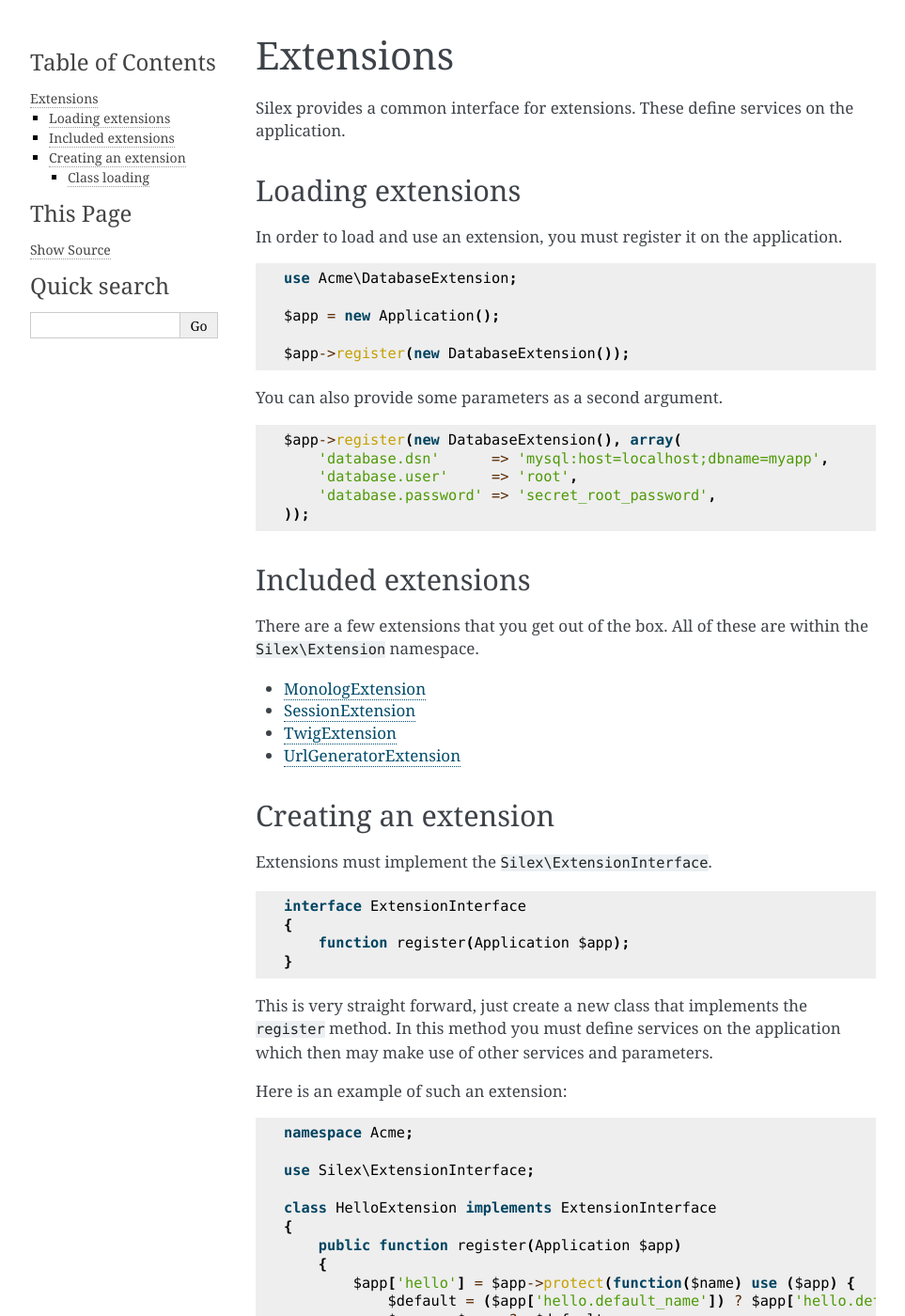
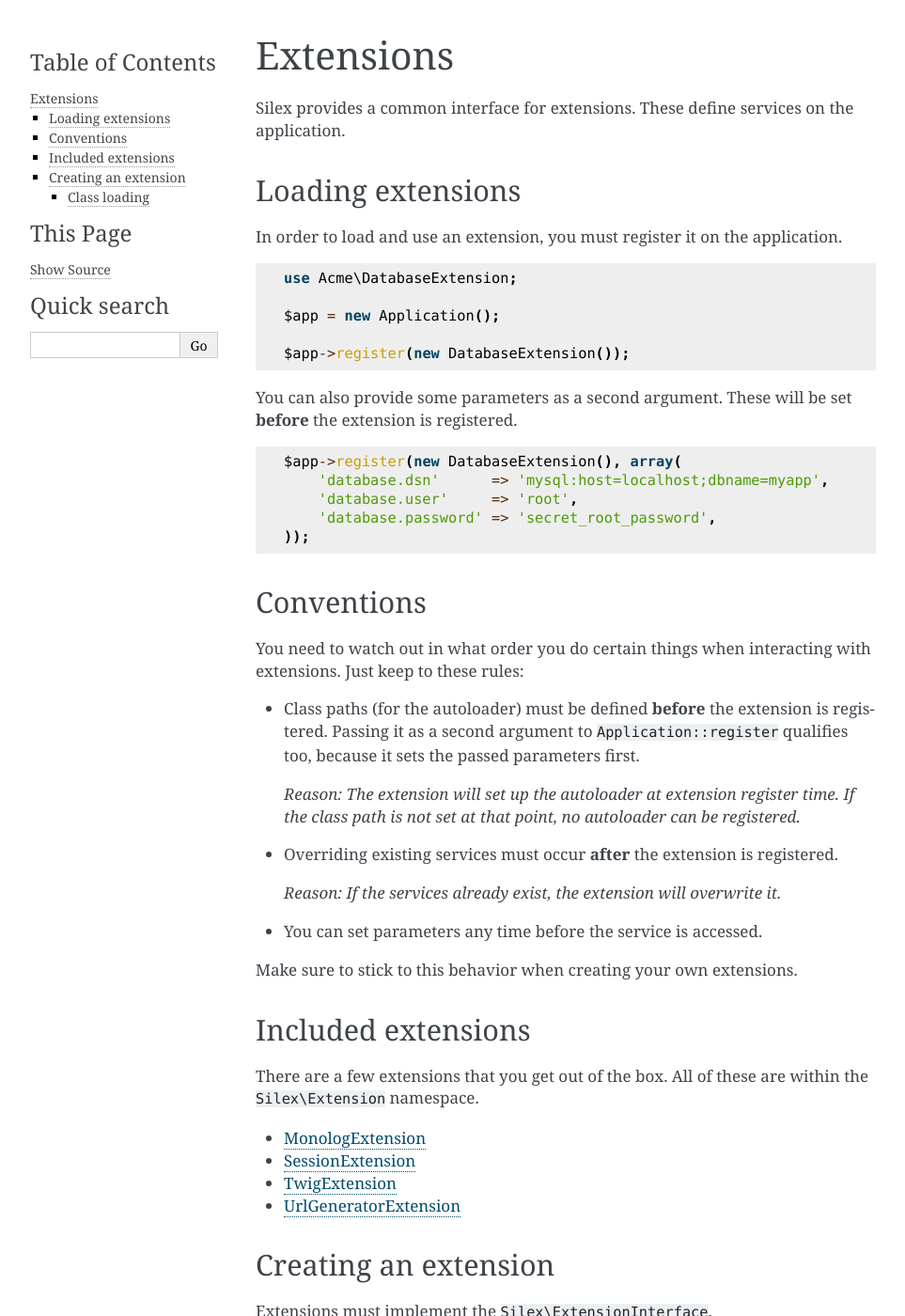
Before and after one commit to silexphp/Silex, a Sphinx documentation site: the page built from doc/extensions.rst, in a window 1280 px wide and 1400 px high. Shown: the whole window at 94% size, without its empty margins (148-1111 px from the left). Built offline with Sphinx 7.4.7, drawn with Linux system fonts in a browser that asks for light colours.

Commit message:
add some docs about extension conventions

```diff
--- a/doc/extensions.rst
+++ b/doc/extensions.rst
@@ -16,7 +16,8 @@ on the application. ::
 
     $app->register(new DatabaseExtension());
 
-You can also provide some parameters as a second argument.
+You can also provide some parameters as a second argument. These
+will be set **before** the extension is registered.
 
 ::
 
@@ -25,6 +26,33 @@ You can also provide some parameters as a second argument.
         'database.user'     => 'root',
         'database.password' => 'secret_root_password',
     ));
+
+Conventions
+-----------
+
+You need to watch out in what order you do certain things when
+interacting with extensions. Just keep to these rules:
+
+* Class paths (for the autoloader) must be defined **before**
+  the extension is registered. Passing it as a second argument
+  to ``Application::register`` qualifies too, because it sets
+  the passed parameters first.
+
+  *Reason: The extension will set up the autoloader at
+  extension register time. If the class path is not set
+  at that point, no autoloader can be registered.*
+
+* Overriding existing services must occur **after** the
+  extension is registered.
+
+  *Reason: If the services already exist, the extension
+  will overwrite it.*
+
+* You can set parameters any time before the service is
+  accessed.
+
+Make sure to stick to this behavior when creating your
+own extensions.
 
 Included extensions
 -------------------
```
